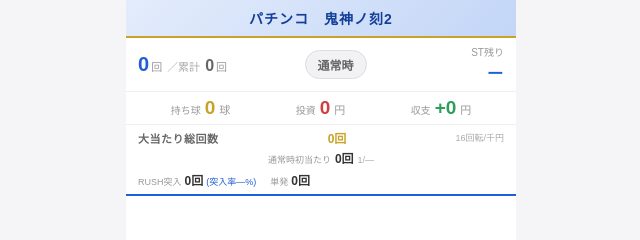
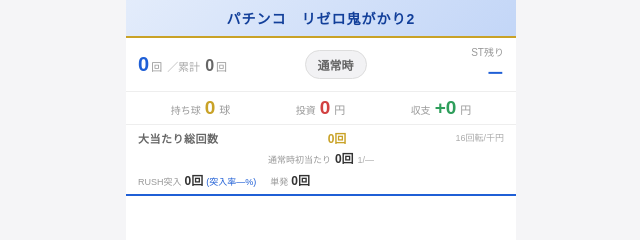
Before and after one commit to wwi195/pachinko-simulator-kishin2, a website: page index.html in a window 1280 px wide. Shown: the top 240 px of the page, 319-959 px from the left. Drawn offline with Linux system fonts and the light colour scheme.

Commit message:
トップ表記を「パチンコ　リゼロ鬼がかり2」に変更
Co-Authored-By: Claude Opus 5.5 <noreply@anthropic.com>
Claude-Session: https://claude.ai/code/session_015GgmD4MiEe8Yo388aAa96A

```diff
--- a/index.html
+++ b/index.html
@@ -9,7 +9,7 @@
 <body>
   <div id="app">
 
-    <div id="title-bar">パチンコ　鬼神ノ刻2</div>
+    <div id="title-bar">パチンコ　リゼロ鬼がかり2</div>
 
     <div id="header">
 
```
